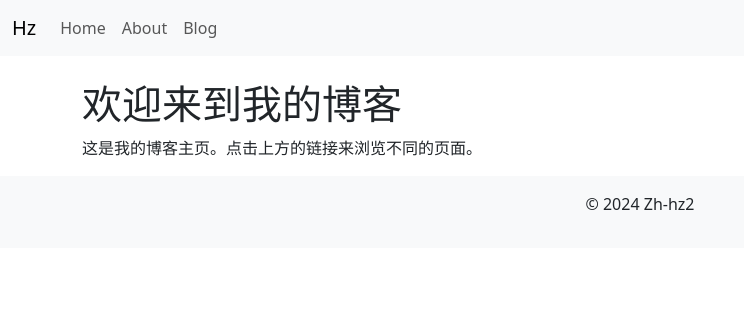
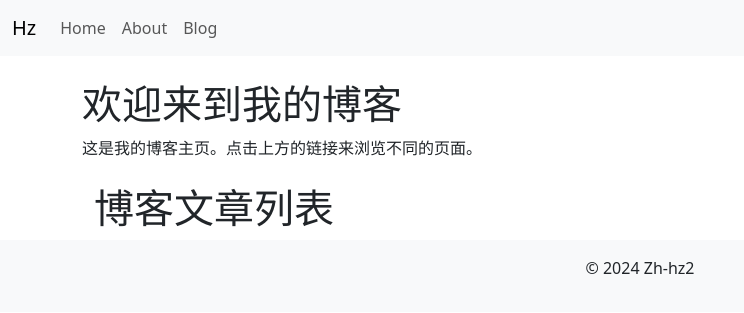
Before and after one commit to Zh-hz2/zh-hz2.github.io, a Jekyll site: the page built from blog/index.md, in a window 1280 px wide. Shown: the top 313 px of the page, without its empty margins (0-744 px from the left). Built offline with Jekyll 4.4.1, drawn with Linux system fonts in a browser that asks for light colours; a script that is not in the unit is left out.

Commit message:
Update index.md

```diff
--- a/blog/index.md
+++ b/blog/index.md
@@ -6,3 +6,16 @@ title: 首页
 # 欢迎来到我的博客
 
 这是我的博客主页。点击上方的链接来浏览不同的页面。
+
+
+
+<div class="container">
+  <h1 class="mt-4">博客文章列表</h1>
+  <ul class="list-group">
+    {% for post in site.posts %}
+      <li class="list-group-item">
+        <a href="{{ post.url | relative_url }}">{{ post.title }}</a>
+      </li>
+    {% endfor %}
+  </ul>
+</div>
```
